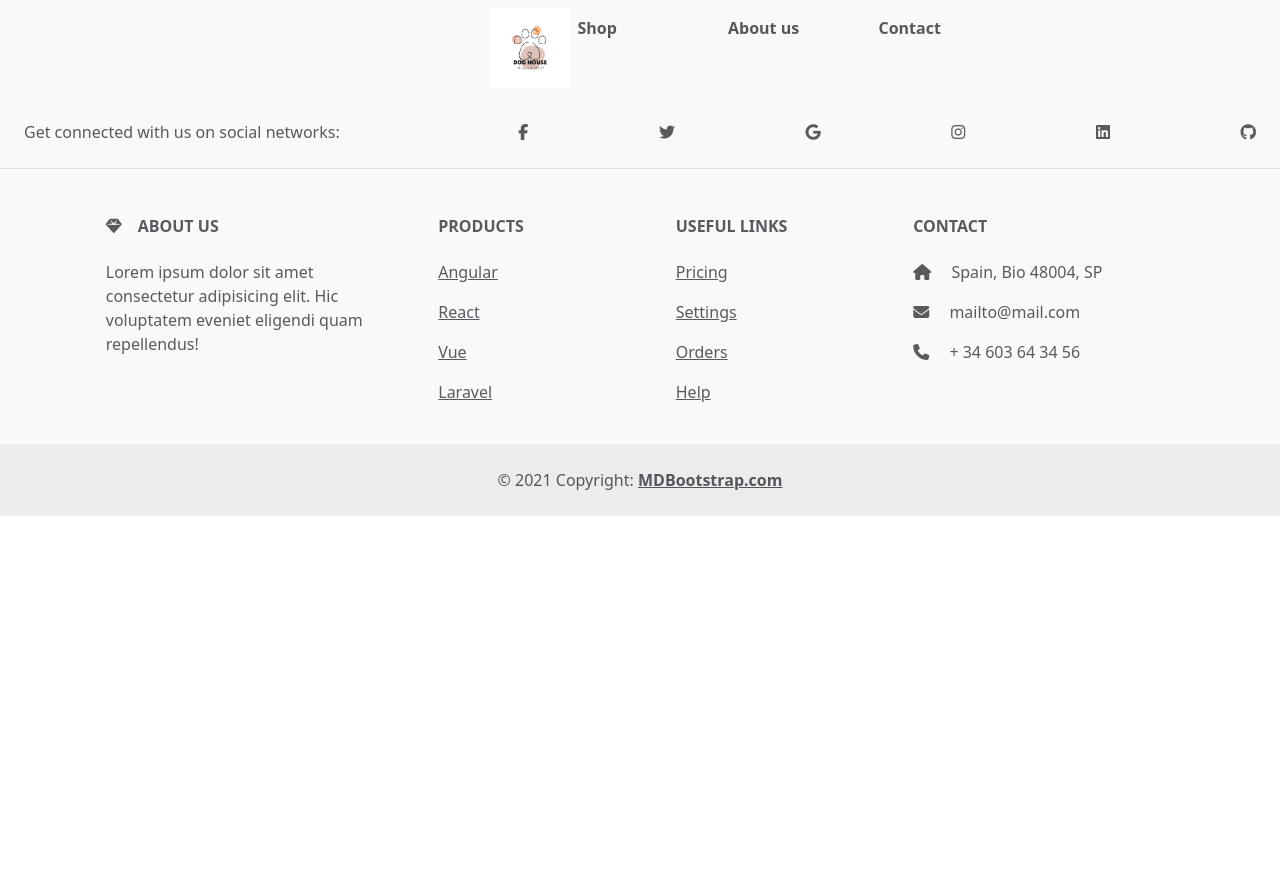
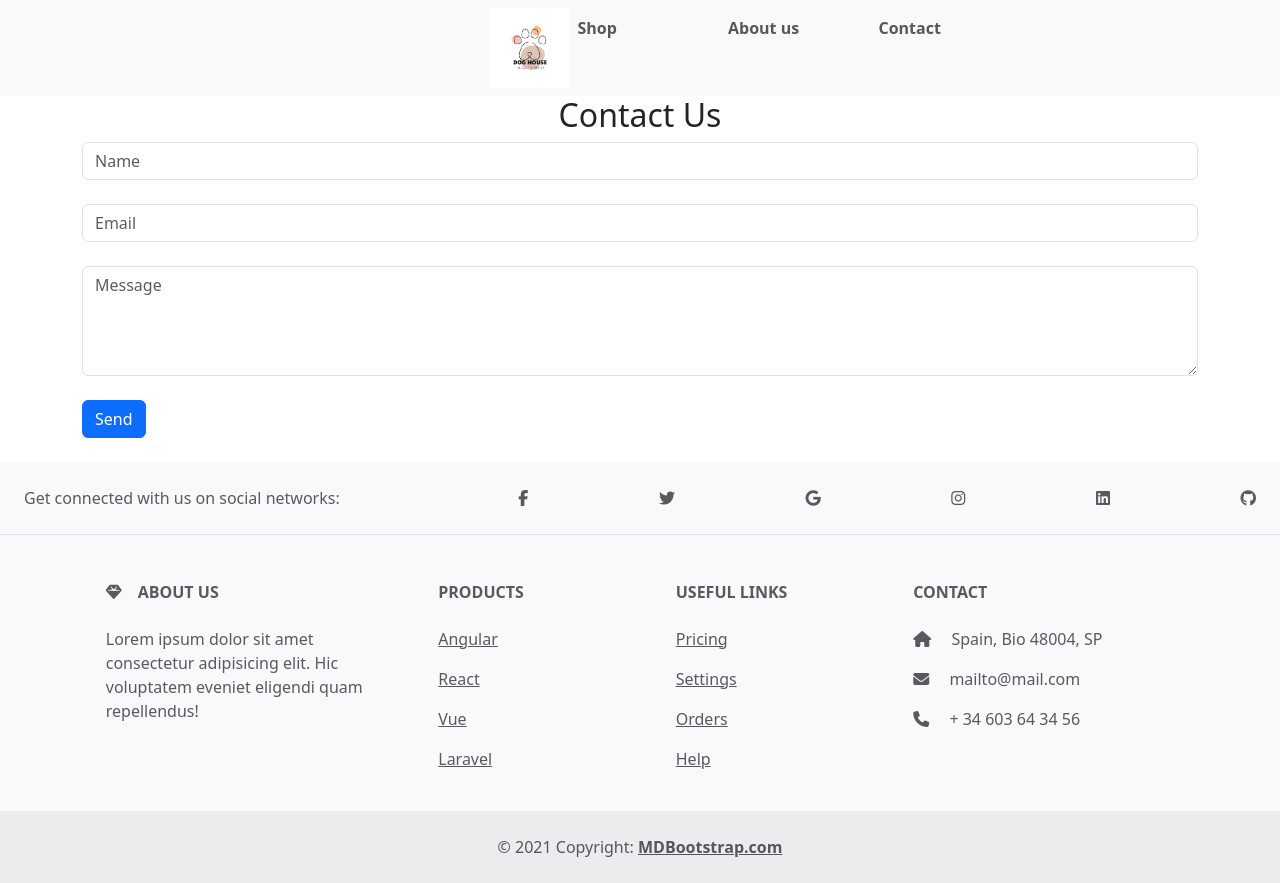
Before and after one commit to nasre21/prudoctos-perros, a Vue app: page /contact in a window 1280 px wide. Before the commit the page ends 800 px from the top, so only its background shows below. Built offline with nearby package versions, Linux system fonts and the light colour scheme.

Commit message:
add contact

```diff
--- a/src/components/FormContact.vue
+++ b/src/components/FormContact.vue
@@ -1,8 +1,34 @@
 <template>
+ <form class="container">
+  <!-- Name input -->
+  <div>
+    <h2 class="d-flex justify-content-center">Contact Us</h2>
+  </div>
 
+  <div class="form-outline  mb-4">
+    <input placeholder="Name" type="text" id="form4Example1" class="form-control" />
+
+  </div>
+
+  <!-- Email input -->
+  <div class="form-outline mb-4">
+    <input type="email" placeholder="Email" id="form4Example2" class="form-control" />
+  </div>
+
+  <!-- Message input -->
+  <div class="form-outline mb-4">
+    <textarea class="form-control" placeholder="Message" id="form4Example3" rows="4"></textarea>
+  </div>
+
+
+  <!-- Submit button -->
+  <button type="submit" class="btn btn-primary btn-block mb-4">Send</button>
+</form>
 </template>
 
 <script setup>
+
+
 
 </script>
 
--- a/src/views/ContactView.vue
+++ b/src/views/ContactView.vue
@@ -1,6 +1,6 @@
 <template>
+    <NavBar />
     <FormContact />
-    <NavBar />
     <FootterView />
 </template>
 
```
